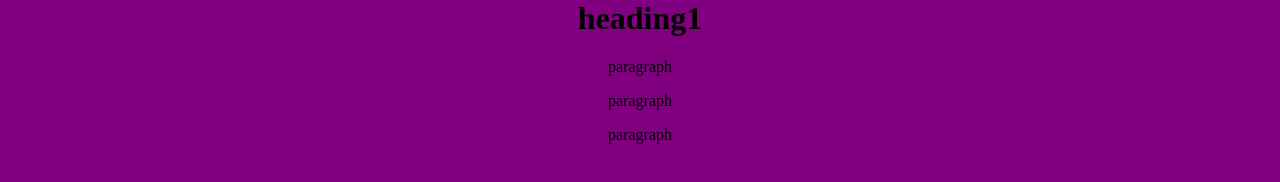
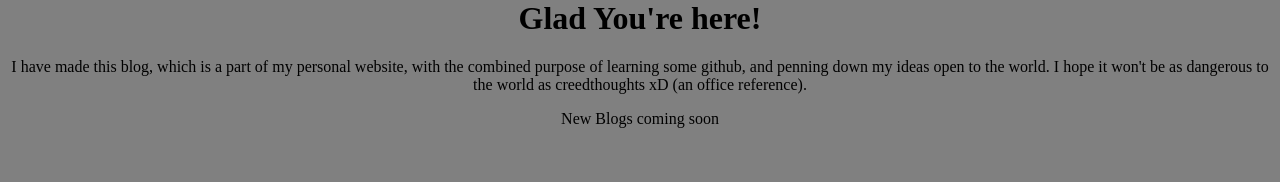
Before and after one commit to shashkat/My-Blog, a plain HTML site: page index.html in a window 1280 px wide. Drawn offline with Linux system fonts and the light colour scheme.

Commit message:
blog_first_edit_and_bg_change

```diff
--- a/index.html
+++ b/index.html
@@ -7,9 +7,8 @@
      <link rel="stylesheet" href="styles.css">
 </head>
 <body>
-     <h1>heading1</h1>
-     <p>paragraph</p>
-     <p>paragraph</p>
-     <p>paragraph</p>
+     <h1>Glad You're here!</h1>
+     <p>I have made this blog, which is a part of my personal website, with the combined purpose of learning some github, and penning down my ideas open to the world. I hope it won't be as dangerous to the world as creedthoughts xD (an office reference).</p>
+     <p>New Blogs coming soon</p>
 </body>
 </html>
--- a/styles.css
+++ b/styles.css
@@ -1,5 +1,5 @@
 body{
      margin: 0;
-     background: purple;
+     background: grey;
      text-align: center;
 }
```
